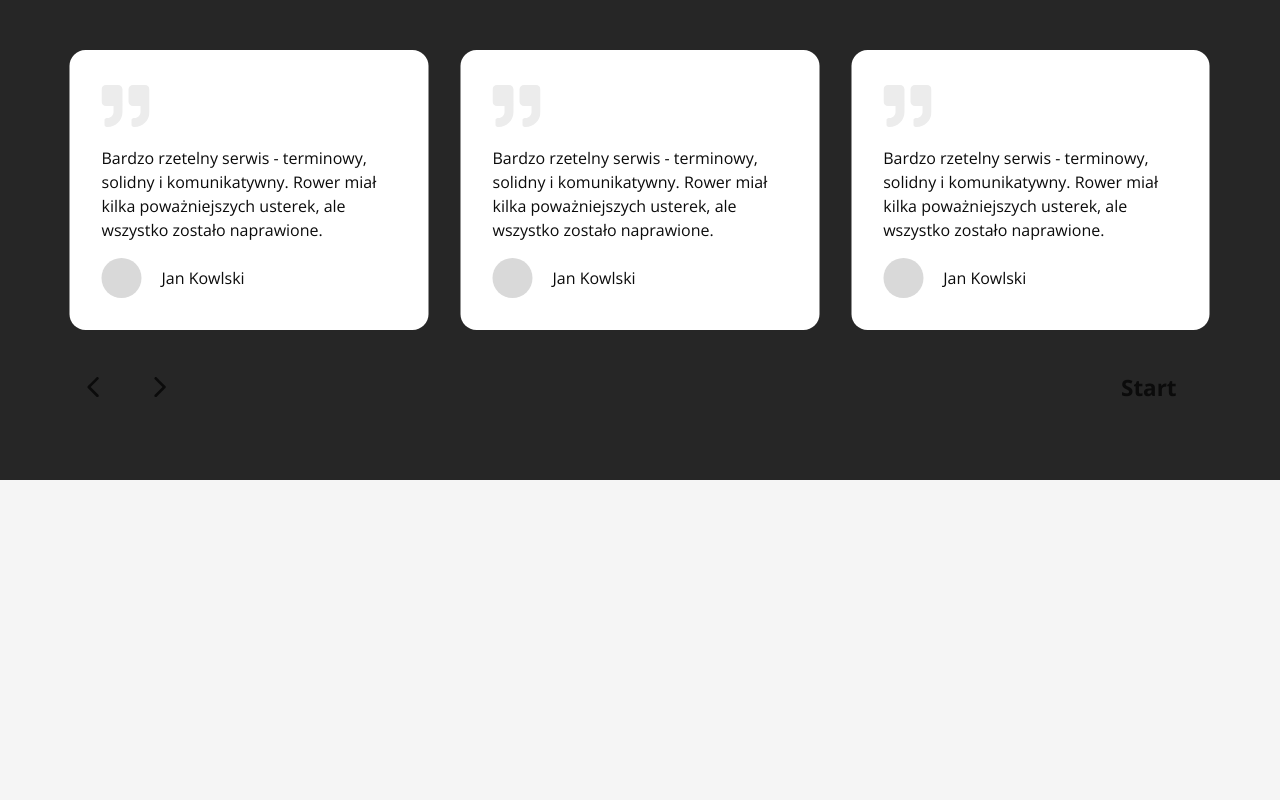
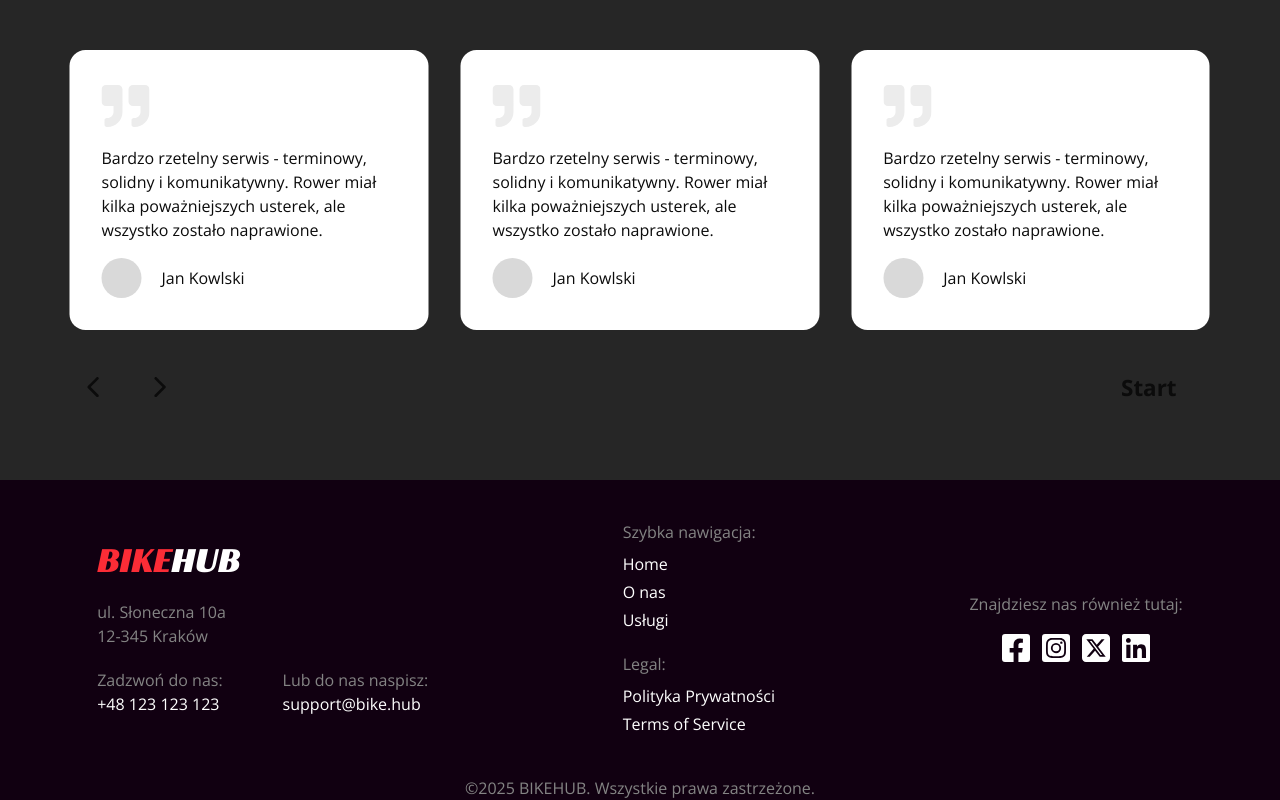
Before and after one commit to KM-WebDev/template-bike, a Next.js app: page / in a window 1280 px wide. Shown: the part 2949-3749 px from the top of the page. Before the commit the page ends 3429 px from the top, so only its background shows below. Built offline with nearby package versions, Linux system fonts and the light colour scheme.

Commit message:
Add footer.

```diff
--- a/src/app/layout.tsx
+++ b/src/app/layout.tsx
@@ -4,11 +4,19 @@ import Navigation from "@/components/Navigation/Navigation";
 import Main from "@/components/Main";
 import LenisScroll from "@/components/LenisScroll";
 import GlobalControls from "@/components/GlobalControls";
+import Footer from "@/components/Footer";
+import { NavigationRoutes } from "@/components/Navigation/Navigation.server";
 
 export const metadata: Metadata = {
     title: "Create Next App",
     description: "Generated by create next app",
 };
+
+const routes: NavigationRoutes = [
+    { name: "Home", link: "/" },
+    { name: "O nas", link: "about" },
+    { name: "Usługi", link: "/services" },
+];
 
 export default function RootLayout({
     children,
@@ -20,14 +28,9 @@ export default function RootLayout({
             <body>
                 <LenisScroll />
                 <GlobalControls>
-                    <Navigation
-                        routes={[
-                            { name: "Home", link: "/" },
-                            { name: "O nas", link: "about" },
-                            { name: "Usługi", link: "/services" },
-                        ]}
-                    />
+                    <Navigation routes={routes} />
                     <Main>{children}</Main>
+                    <Footer routes={routes} />
                 </GlobalControls>
             </body>
         </html>
--- /dev/null
+++ b/src/components/Footer.tsx
@@ -0,0 +1,153 @@
+import Logo from "./Logo";
+
+import { FaFacebookSquare } from "react-icons/fa";
+import { FaInstagramSquare } from "react-icons/fa";
+import { FaSquareXTwitter } from "react-icons/fa6";
+
+import { FaLinkedin } from "react-icons/fa6";
+import { NavigationProps, NavigationRoutes } from "./Navigation/Navigation.server";
+import { cn } from "@/lib/utils/cn";
+
+export default function Footer({ routes }: NavigationProps) {
+    return (
+        <div className="w-full bg-[#110011] text-white">
+            <div
+                className={cn(
+                    "flex items-center justify-around pt-10 pb-10",
+                    "max-lg:flex-col max-lg:gap-10"
+                )}
+            >
+                <InfoSection />
+                <NavigationSection routes={routes} />
+                <SocialSection />
+            </div>
+            <p className="text-center text-[#848484]">
+                ©2025 BIKEHUB. Wszystkie prawa zastrzeżone.
+            </p>
+        </div>
+    );
+}
+
+function InfoSection() {
+    return (
+        <div className={cn("flex flex-col gap-5", "max-lg:items-center")}>
+            <Logo />
+            <div className="text-[#848484]">
+                <p>ul. Słoneczna 10a</p>
+                <p>12-345 Kraków</p>
+            </div>
+            <div
+                className={cn(
+                    "flex gap-15",
+                    "max-xs:gap-5 max-xs:flex-col",
+                    "max-lg:items-center max-lg:gap-10"
+                )}
+            >
+                <ContactInfo title="Zadzwoń do nas:" info="+48 123 123 123" />
+                <ContactInfo
+                    title="Lub do nas naspisz:"
+                    info="support@bike.hub"
+                />
+            </div>
+        </div>
+    );
+}
+
+function NavigationSection({ routes }: NavigationProps) {
+    return (
+        <div
+            className={cn(
+                "flex gap-5",
+                "lg:flex-col",
+                "max-lg:flex-row",
+                "max-xs:flex-col"
+            )}
+        >
+            <NavigationList
+                title="Szybka nawigacja:"
+                routes={routes}
+            />
+            <NavigationList
+                title="Legal:"
+                routes={[
+                    { name: "Polityka Prywatności", link: "/pp" },
+                    { name: "Terms of Service", link: "/tos" },
+                ]}
+            />
+        </div>
+    );
+}
+
+function SocialSection() {
+    return (
+        <div className="flex flex-col items-center gap-4">
+            <p className="text-[#848484]">Znajdziesz nas również tutaj:</p>
+
+            <div className="flex text-[2rem] gap-2">
+                <SocialButton link="https://facebook.com">
+                    <FaFacebookSquare />
+                </SocialButton>
+                <SocialButton link="https://instagram.com">
+                    <FaInstagramSquare />
+                </SocialButton>
+                <SocialButton link="https://x.com">
+                    <FaSquareXTwitter />
+                </SocialButton>
+                <SocialButton link="https://linkedin.com">
+                    <FaLinkedin />
+                </SocialButton>
+            </div>
+        </div>
+    );
+}
+
+interface ContactInfoProps {
+    title: string;
+    info: string;
+}
+
+function ContactInfo({ title, info }: ContactInfoProps) {
+    return (
+        <div>
+            <p className="text-[#848484]">{title}</p>
+            <p>{info}</p>
+        </div>
+    );
+}
+
+interface NavigationListProps {
+    title: string;
+    routes: NavigationRoutes;
+}
+
+function NavigationList({ title, routes }: NavigationListProps) {
+    return (
+        <div className="flex flex-col gap-2">
+            <p className={cn("text-[#848484]", "max-lg:text-center")}>
+                {title}
+            </p>
+            <ul className={cn("flex flex-col gap-1", "max-lg:text-center")}>
+                {routes.map((route, i) => {
+                    return (
+                        <li key={i}>
+                            <a href={route.link}>{route.name}</a>
+                        </li>
+                    );
+                })}
+            </ul>
+        </div>
+    );
+}
+
+interface SocialProps {
+    link: string;
+    children: React.ReactNode;
+}
+
+function SocialButton({ link, children }: SocialProps) {
+    return (
+        <a target="_blank" href={link}>
+            {children}
+        </a>
+    );
+}
```
